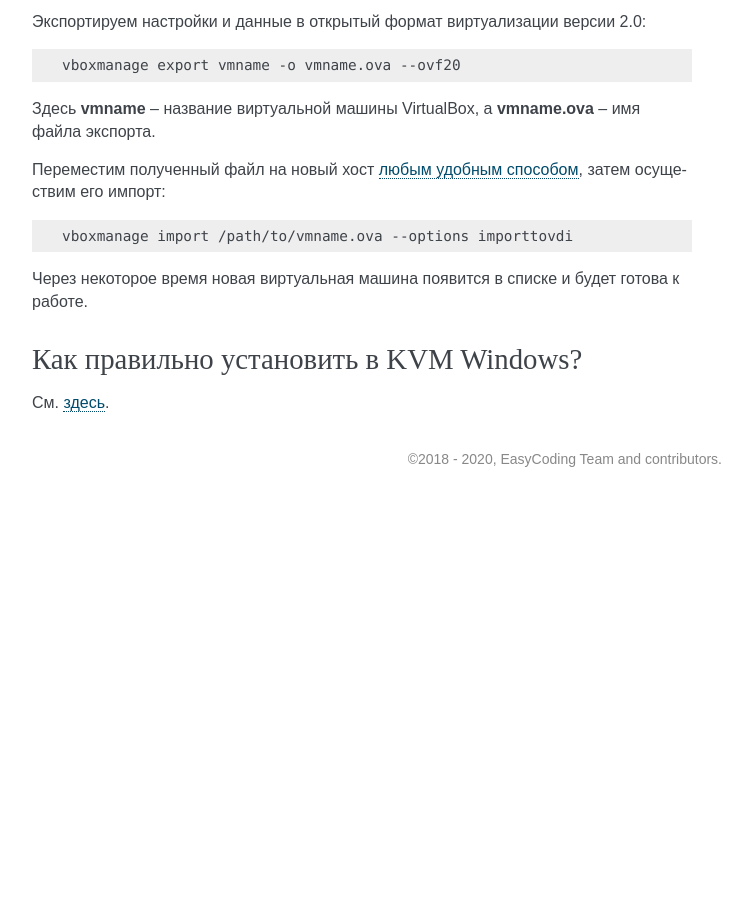
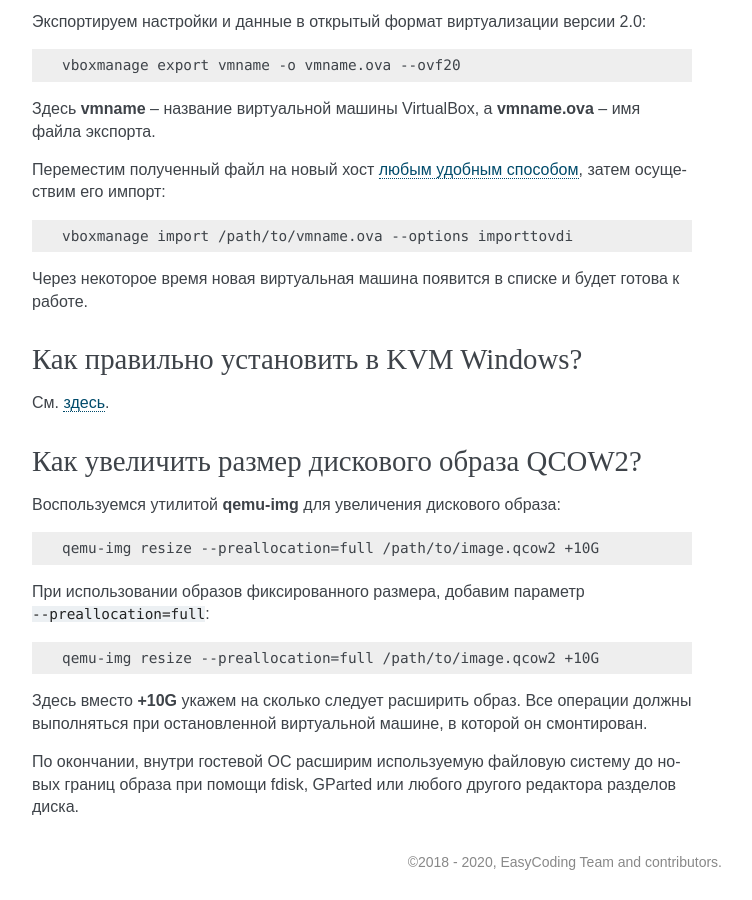
Before and after one commit to RussianFedora/FAQ, a Sphinx documentation site: the page built from source/virtualization.rst, in a window 1280 px wide and 900 px high, scrolled down 4018 px. Shown: the whole window, without its empty margins (388-1140 px from the left). Built offline with Sphinx 7.4.7, drawn with Linux system fonts in a browser that asks for light colours; comment, search, counter and statistics services are not loaded; before the commit the page ends 4515 px from its top, so only the background shows below that; some of the changed text lies outside the part shown.

Commit message:
Added question about resizing QCOW2 images.

```diff
--- a/source/virtualization.rst
+++ b/source/virtualization.rst
@@ -264,3 +264,25 @@
 ===========================================
 
 См. `здесь <https://www.easycoding.org/2019/12/19/zapuskaem-windows-v-kvm-na-fedora.html>`__.
+
+.. index:: virtualization, kvm, qemu, qcow2, resize
+.. _qcow2-resize:
+
+Как увеличить размер дискового образа QCOW2?
+================================================
+
+Воспользуемся утилитой **qemu-img** для увеличения дискового образа:
+
+.. code-block:: text
+
+    qemu-img resize --preallocation=full /path/to/image.qcow2 +10G
+
+При использовании образов фиксированного размера, добавим параметр ``--preallocation=full``:
+
+.. code-block:: text
+
+    qemu-img resize --preallocation=full /path/to/image.qcow2 +10G
+
+Здесь вместо **+10G** укажем на сколько следует расширить образ. Все операции должны выполняться при остановленной виртуальной машине, в которой он смонтирован.
+
+По окончании, внутри гостевой ОС расширим используемую файловую систему до новых границ образа при помощи fdisk, GParted или любого другого редактора разделов диска.
```
